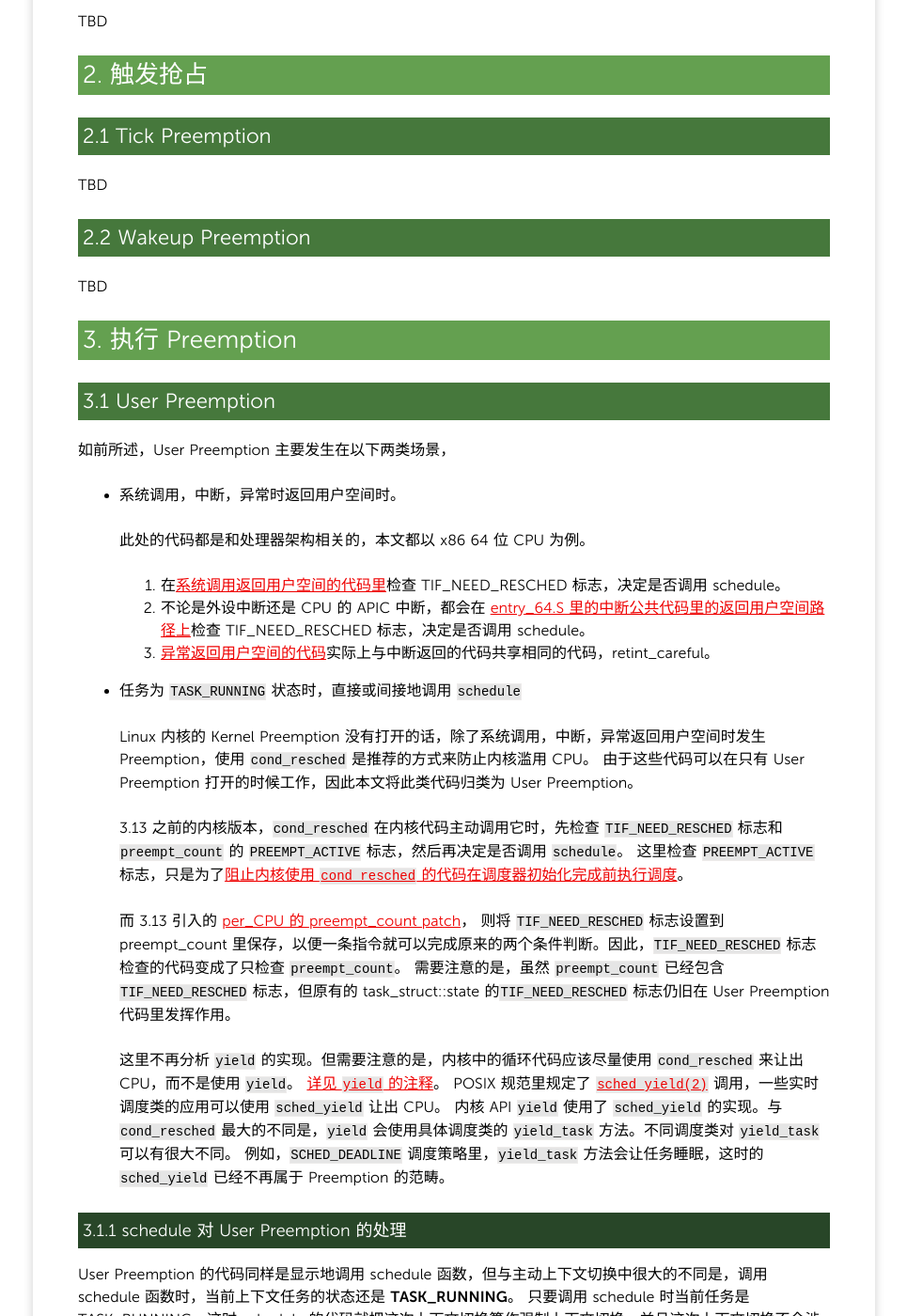
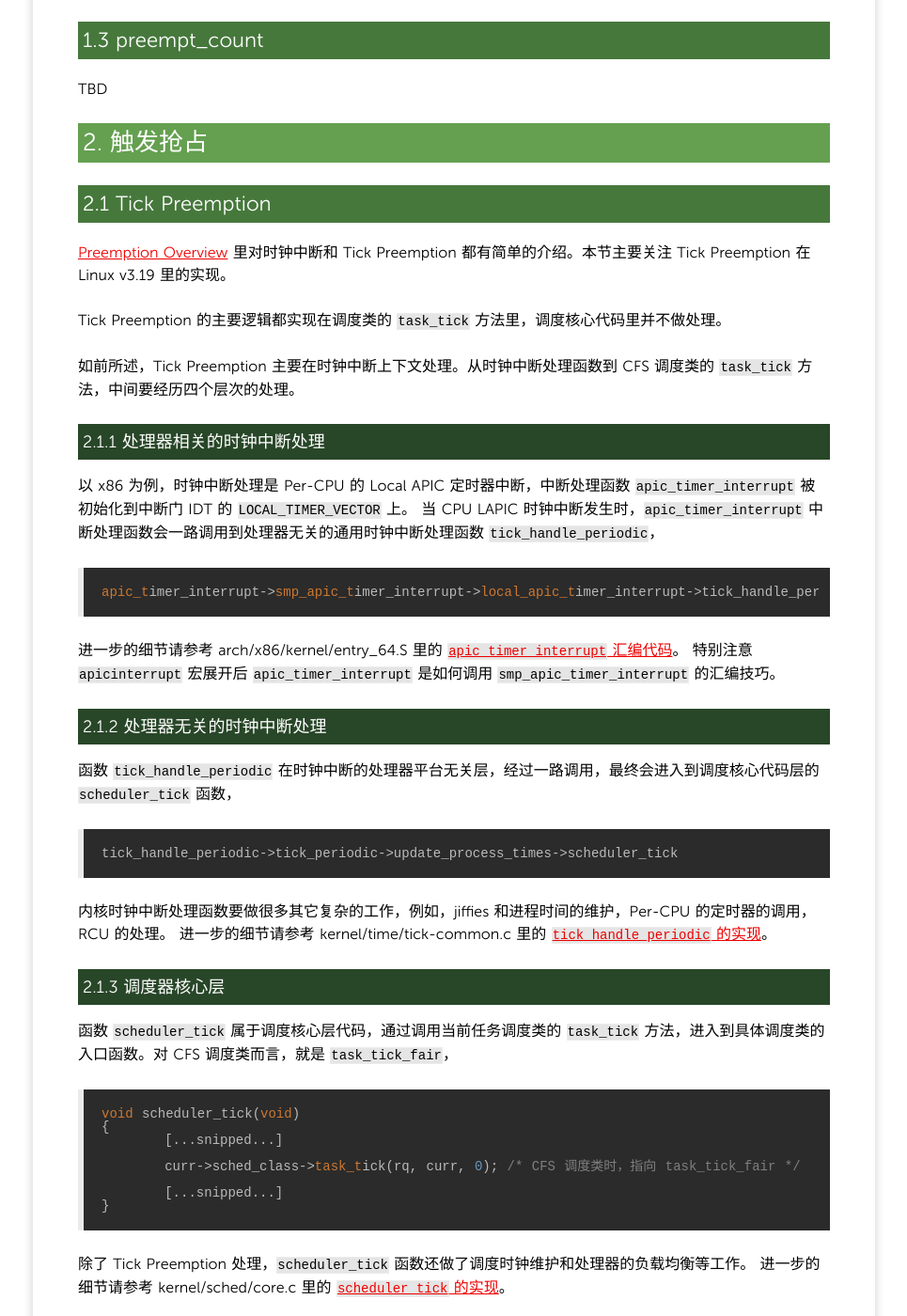
Before and after one commit to yangoliver/yangoliver.github.io, a Jekyll site: the page built from _posts/2016/2016-03-12-linux-scheduler-2.md, in a window 1280 px wide and 1400 px high, scrolled down 3881 px. Shown: the whole window at 94% size, without its empty margins (157-1122 px from the left). Built offline with Jekyll 4.4.1, drawn with Linux system fonts in a browser that asks for light colours; comment, search, counter and statistics services are not loaded; some of the changed text lies outside the part shown.

Commit message:
draft: tick preemption description and some minor updates

```diff
--- a/_posts/2016/2016-03-12-linux-scheduler-2.md
+++ b/_posts/2016/2016-03-12-linux-scheduler-2.md
@@ -79,6 +79,7 @@ Linux 调度器的实现实际上主要做了两部分事情，
   用于在待运行任务插入 Run Queue 后，检查是否应该 Preempt 正在 CPU 运行的当前任务。Wakeup Preemption 的实现逻辑主要在这里。
 
   对 CFS 调度器而言，主要是在是否能满足调度时延和是否能保证足够任务运行时间之间来取舍。CFS 调度器也提供了预定义的 Threshold 允许做 Wakeup Preemption 的调优。
+  本文有专门章节对 Wakeup Preemption 做详细分析。
 
 * pick_next_task
 
@@ -105,11 +106,13 @@ Linux 调度器的实现实际上主要做了两部分事情，
 
 * task_tick
 
-  这个函数通常在系统周期性 (Per-tick) 的时钟中断上下文调用，判断是否当前运行任务需要 Preemption 来被强制剥夺运行。Tick Preemption 的实现逻辑主要在这里。
+  这个函数通常在系统周期性 (Per-tick) 的时钟中断上下文调用，调度类可以把 Per-tick 处理的事务交给该方法执行。例如，调度器的统计数据更新，Tick Preemption 的实现逻辑主要在这里。
+  Tick Preemption 主要判断是否当前运行任务需要 Preemption 来被强制剥夺运行。
 
-  对 CFS 调度器而言，主要是在是否能满足调度时延和是否能保证足够任务运行时间之间来取舍。CFS 调度器也提供了预定义的 Threshold 允许做 Tick Preemption 的调优。
+  对 CFS 调度器而言，Tick Preemption 主要是在是否能满足调度时延和是否能保证足够任务运行时间之间来取舍。CFS 调度器也提供了预定义的 Threshold 允许做 Tick Preemption 的调优。
+  需要进一步了解 Tick Preemption，请参考 2.1 章节。
 
-Linux 内核的 CFS 调度算法就是通过实现该调度类结构来实现其主要逻辑的，CFS 的代码主要集中在 sched/fair.c 源文件。
+Linux 内核的 CFS 调度算法就是通过实现该调度类结构来实现其主要逻辑的，CFS 的代码主要集中在 kernel/sched/fair.c 源文件。
 下面的 `sched_class` 结构初始化代码包含了本节介绍的所有方法在 CFS 调度器实现中的入口函数名称，
 
 	const struct sched_class fair_sched_class = {
@@ -148,7 +151,65 @@ TBD
 
 ### 2.1 Tick Preemption
 
-TBD
+[Preemption Overview](http://oliveryang.net/2016/03/linux-scheduler-1/) 里对时钟中断和 Tick Preemption 都有简单的介绍。本节主要关注 Tick Preemption 在 Linux v3.19 里的实现。
+
+Tick Preemption 的主要逻辑都实现在调度类的 `task_tick` 方法里，调度核心代码里并不做处理。
+
+如前所述，Tick Preemption 主要在时钟中断上下文处理。从时钟中断处理函数到 CFS 调度类的 `task_tick` 方法，中间要经历四个层次的处理。
+
+#### 2.1.1 处理器相关的时钟中断处理
+
+以 x86 为例，时钟中断处理是 Per-CPU 的 Local APIC 定时器中断，中断处理函数 `apic_timer_interrupt` 被初始化到中断门 IDT 的 `LOCAL_TIMER_VECTOR` 上。
+当 CPU LAPIC 时钟中断发生时，`apic_timer_interrupt` 中断处理函数会一路调用到处理器无关的通用时钟中断处理函数 `tick_handle_periodic`，
+
+	apic_timer_interrupt->smp_apic_timer_interrupt->local_apic_timer_interrupt->tick_handle_periodic
+
+进一步的细节请参考 arch/x86/kernel/entry_64.S 里的 [`apic_timer_interrupt` 汇编代码](https://github.com/torvalds/linux/blob/v3.19/arch/x86/kernel/entry_64.S#L984)。
+特别注意 `apicinterrupt` 宏展开后 `apic_timer_interrupt` 是如何调用 `smp_apic_timer_interrupt` 的汇编技巧。
+
+#### 2.1.2 处理器无关的时钟中断处理
+
+函数 `tick_handle_periodic` 在时钟中断的处理器平台无关层，经过一路调用，最终会进入到调度核心代码层的 `scheduler_tick` 函数，
+
+	tick_handle_periodic->tick_periodic->update_process_times->scheduler_tick
+
+内核时钟中断处理函数要做很多其它复杂的工作，例如，jiffies 和进程时间的维护，Per-CPU 的定时器的调用，RCU 的处理。
+进一步的细节请参考 kernel/time/tick-common.c 里的 [`tick_handle_periodic` 的实现](https://github.com/torvalds/linux/blob/v3.19/kernel/time/tick-common.c#L95)。
+
+#### 2.1.3 调度器核心层
+
+函数 `scheduler_tick` 属于调度核心层代码，通过调用当前任务调度类的 `task_tick` 方法，进入到具体调度类的入口函数。对 CFS 调度类而言，就是 `task_tick_fair`，
+
+	void scheduler_tick(void)
+	{
+		[...snipped...]
+
+		curr->sched_class->task_tick(rq, curr, 0); /* CFS 调度类时，指向 task_tick_fair */
+
+		[...snipped...]
+	}
+
+除了 Tick Preemption 处理，`scheduler_tick` 函数还做了调度时钟维护和处理器的负载均衡等工作。
+进一步的细节请参考 kernel/sched/core.c 里的 [`scheduler_tick` 的实现](https://github.com/torvalds/linux/blob/v3.19/kernel/sched/core.c#L2514)。
+
+#### 2.1.4 CFS 调度类
+
+CFS 调度器的 `task_tick_fair` 会最终调用到 `check_preempt_tick` 来检查是否需要 Tick Preemption，进而调用 `resched_curr` 申请 Preemption，
+
+	task_tick_fair->entity_tick->check_preempt_tick->resched_curr
+
+进入到 `check_preempt_tick` 之前，`entity_tick` 需要检查本 CPU 所属处于运行状态的任务数是否大于 1，只有一个运行的任务则根本没有必要触发 Preemption。
+在 `check_preempt_tick` 内部，主要做以下几件事情，
+
+1. 调用 `sched_slice` 根据 Run Queue 任务数和调度延迟，任务权重计算任务理想运行时间: `ideal_runtime`
+2. 计算当前 CPU 上运行任务的运行时间 `delta_exec`
+   - 如果 `delta_exec` 已经超过了 `ideal_runtime`，则调用 `resched_curr` 触发 Tick Preemption。
+   - 如果 `delta_exec` 小于 CFS 调度器预设的最小调度粒度，则意味着当前任务运行时间太短，直接返回而不触发 Tick Preemption。
+3. 计算当前任务和红黑树最左节点任务的虚拟运行时间 `vruntime` 的差值 `delta`
+   - 如果 `delta` 小于 0，则意味着没有比当前任务急需调度的任务。
+   - 如果 `delta` 大于 `ideal_runtime`，则意味着红黑树里有更需要调度的任务。例如，唤醒后没能做 Wakeup Preemption 的任务可以通过 Tick Preemption 被今早调度。
+
+进一步的细节请参考 kernel/sched/fair.c 里的 [`check_preempt_tick` 的实现](https://github.com/torvalds/linux/blob/v3.19/kernel/sched/fair.c#L3124)。
 
 ### 2.2 Wakeup Preemption
 
```
